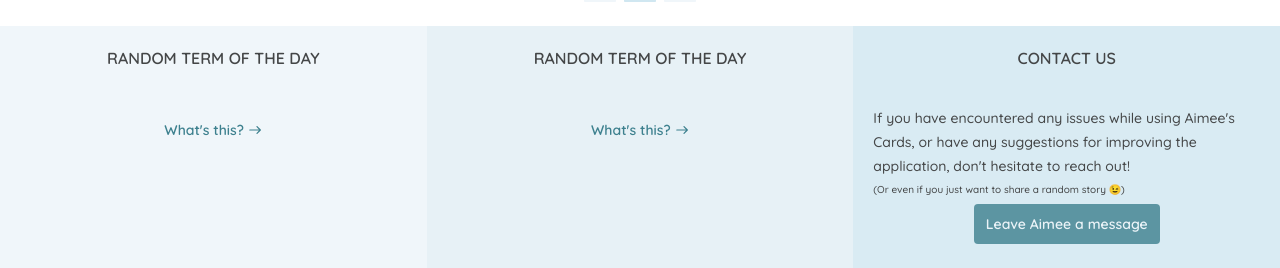
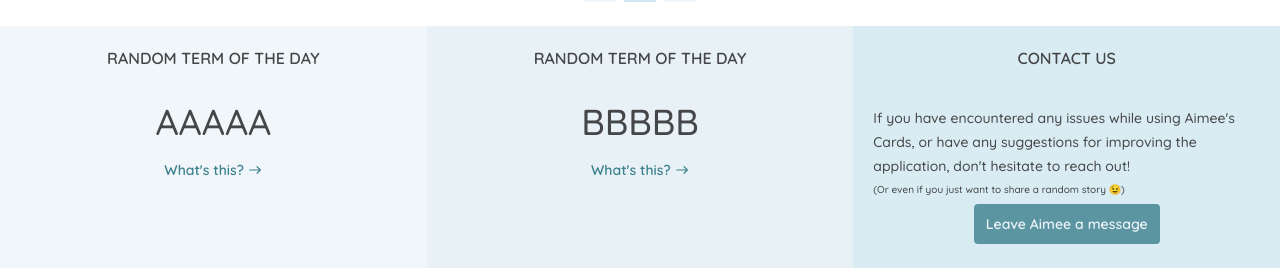
Before and after one commit to AimeeHa/Flashcards, a React (Vite) app in the folder flashcard-react/: page / in a window 1280 px wide. Shown: the part 532-800 px from the top of the page. Built offline with nearby package versions, Linux system fonts and the light colour scheme.

Commit message:
changed homepage's random term display - overrode with inline style, class didn't work somehow

```diff
--- a/flashcard-react/src/App.css
+++ b/flashcard-react/src/App.css
@@ -49,15 +49,21 @@
   align-self: center;
   font-size: 16px;
   font-weight: 550;
-  margin-bottom: 36px;
 }
 
-.main-message {
+.terms {
+  font-size: 36px;
+  font-weight: 450;
+  align-self: center;
+}
+
+.contact-message {
   font-size: 14px;
   font-weight: 450;
+  margin-top: 36px;
 }
 
-.smaller-note {
+.contact-note {
   font-size: 10px;
   font-weight: 450;
 }
--- a/flashcard-react/src/App.tsx
+++ b/flashcard-react/src/App.tsx
@@ -17,7 +17,16 @@ function App() {
         <div className="articles">
           <div className="articles one">
             <div className="article-header">RANDOM TERM OF THE DAY</div>
-            <div className="main-message"></div>
+            <div
+              style={{
+                display: 'flex',
+                flexDirection: 'column',
+                justifyContent: 'center',
+                flexGrow: 0.8,
+                gap: '12px',
+              }}
+            >
+              <div className="terms">{/* TODO: */} AAAAA</div>
               <div className="view-definition">
                 <a href="">What's this?</a>
                 <div className="view-arrow">
@@ -25,9 +34,19 @@ function App() {
                 </div>
               </div>
             </div>
+          </div>
           <div className="articles two">
             <div className="article-header">RANDOM TERM OF THE DAY</div>
-            <div className="main-message"></div>
+            <div
+              style={{
+                display: 'flex',
+                flexDirection: 'column',
+                justifyContent: 'center',
+                flexGrow: 0.8,
+                gap: '12px',
+              }}
+            >
+              <div className="terms">{/* TODO: */} BBBBB</div>
               <div className="view-definition">
                 <a href="">What's this?</a>
                 <div className="view-arrow">
@@ -35,14 +54,15 @@ function App() {
                 </div>
               </div>
             </div>
+          </div>
           <div className="articles three">
             <div className="article-header">CONTACT US</div>
-            <div className="main-message">
+            <div className="contact-message">
               If you have encountered any issues while using Aimee's Cards, or
               have any suggestions for improving the application, don't hesitate
               to reach out!
             </div>
-            <div className="smaller-note">
+            <div className="contact-note">
               (Or even if you just want to share a random story &#128521;)
             </div>
             <div className="leave-message">
```
Lines whose indentation alone changed are shown as unchanged.
